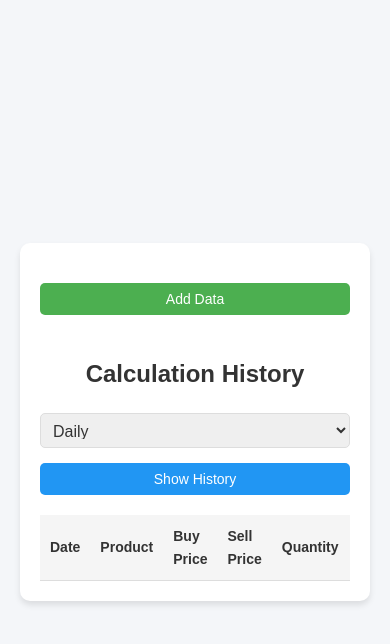
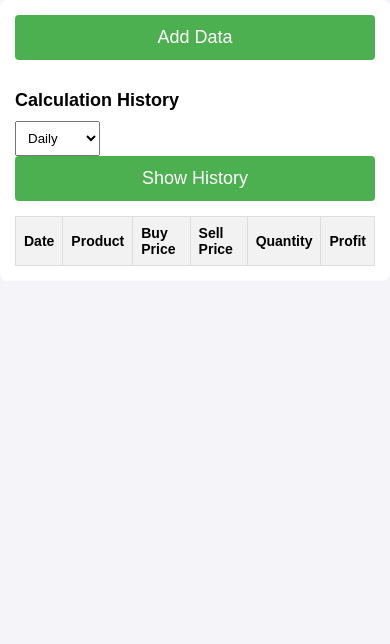
Before and after one commit to ihub1/proto, a plain HTML site: page index.html in a window 390 px wide. Drawn offline with Linux system fonts and the light colour scheme.

Commit message:
Update styles.css

```diff
--- a/styles.css
+++ b/styles.css
@@ -1,4 +1,4 @@
-/* General Styles */
+/* Basic reset and font styling */
 * {
   margin: 0;
   padding: 0;
@@ -6,62 +6,68 @@
 }
 
 body {
-  font-family: 'Arial', sans-serif;
-  background-color: #f4f6f9;
-  color: #333;
-  line-height: 1.6;
+  font-family: Arial, sans-serif;
+  background-color: #f4f4f9;
   display: flex;
   justify-content: center;
   align-items: center;
-  min-height: 100vh;
-  padding: 20px;
+  height: 100vh; /* Make sure the body takes full screen height */
 }
 
 .container {
   background-color: #fff;
-  border-radius: 10px;
-  box-shadow: 0 4px 6px rgba(0, 0, 0, 0.1);
-  width: 100%;
-  max-width: 900px;
-  padding: 30px;
+  padding: 20px;
+  border-radius: 8px;
+  box-shadow: 0 4px 12px rgba(0, 0, 0, 0.1);
+  width: 80%;
+  max-width: 900px; /* Limit the max width for large screens */
+  margin: 20px;
 }
 
-h1, h2 {
-  text-align: center;
-  color: #333;
+/* Header and result section */
+h2 {
+  margin-bottom: 10px;
+  font-size: 24px;
+}
+
+#result {
+  margin-top: 20px;
+}
+
+#profitAmount {
+  font-size: 20px;
+  font-weight: bold;
+}
+
+/* Form styling */
+form {
   margin-bottom: 20px;
 }
 
 label {
   display: block;
-  margin-bottom: 10px;
-  font-weight: bold;
-  color: #555;
+  margin-bottom: 5px;
 }
 
 input[type="text"],
-input[type="number"],
-select {
-  width: 80%; /* Reduced width of input boxes */
-  padding: 4px 8px; /* Reduced padding to reduce height */
+input[type="number"] {
+  width: 100%;
+  padding: 8px;
   margin-bottom: 15px;
   border: 1px solid #ddd;
-  border-radius: 5px;
-  font-size: 14px; /* Reduced font size */
-  color: #333;
-  height: 30px; /* Directly set a smaller height */
+  border-radius: 4px;
+  font-size: 16px;
 }
 
-/* Button Styles */
 button {
+  padding: 10px 20px;
+  font-size: 16px;
   background-color: #4CAF50;
   color: white;
   border: none;
-  padding: 8px 16px;
-  border-radius: 5px;
+  border-radius: 4px;
   cursor: pointer;
-  font-size: 14px;
-  transition: background-color 0.3s ease;
+  transition: background-color 0.3s;
 }
 
 button:hover {
@@ -73,122 +79,97 @@ button:disabled {
   cursor: not-allowed;
 }
 
-#result {
-  background-color: #e3f2fd;
-  padding: 12px;
-  border-radius: 5px;
-  margin-top: 20px;
-  text-align: center;
-  font-size: 16px;
-}
-
-#profitAmount {
-  font-weight: bold;
-}
-
 #history {
-  margin-top: 40px;
-}
-
-#historyTable {
-  width: 100%;
-  border-collapse: collapse;
-  margin-top: 20px;
-}
-
-#historyTable th,
-#historyTable td {
-  padding: 12px;
-  text-align: left;
-  border-bottom: 1px solid #ddd;
-  word-wrap: break-word;
-}
-
-#historyTable th {
-  background-color: #f5f5f5;
+  margin-top: 30px;
 }
 
 #filter {
   padding: 8px;
   margin-right: 10px;
-  border-radius: 5px;
-  border: 1px solid #ddd;
 }
 
-#showHistoryBtn {
-  background-color: #2196F3;
-  color: white;
-  border: none;
-  padding: 8px 16px;
-  border-radius: 5px;
-  cursor: pointer;
-  font-size: 14px;
-  transition: background-color 0.3s ease;
+table {
+  width: 100%;
+  margin-top: 15px;
+  border-collapse: collapse;
 }
 
-#showHistoryBtn:hover {
-  background-color: #1976D2;
+th, td {
+  padding: 10px;
+  border: 1px solid #ddd;
+  text-align: left;
 }
 
-/* Add Data Button */
-#addDataBtn {
-  display: block; /* Show "Add Data" button */
-  margin-top: 20px;
-  background-color: #4CAF50;
-  color: white;
-  padding: 8px 16px;
-  border-radius: 5px;
-  cursor: pointer;
-  font-size: 14px;
+th {
+  background-color: #f2f2f2;
 }
 
-#addDataBtn:hover {
-  background-color: #45a049;
-}
-
-/* Responsive design for small screens */
+/* Media query for small screens */
 @media (max-width: 768px) {
   .container {
-    padding: 20px;
+    width: 100%;
+    margin: 0;
+    padding: 10px;
+  }
+
+  form {
+    display: block;
+  }
+
+  input[type="text"],
+  input[type="number"] {
+    width: 100%;
+    padding: 10px;
+    font-size: 14px;
   }
 
   button {
     width: 100%;
-    padding: 10px;
+    padding: 15px;
+    font-size: 18px;
+  }
+
+  table {
+    font-size: 14px;
+  }
+
+  th, td {
+    padding: 8px;
+  }
+
+  #profitAmount {
+    font-size: 18px;
+  }
+
+  h2 {
+    font-size: 20px;
+  }
+}
+
+@media (max-width: 480px) {
+  body {
+    height: 100%; /* Allow body to take full height */
+    margin: 0;
+    padding: 0;
+  }
+
+  .container {
+    height: 100%;
+    width: 100%;
+    box-shadow: none;
+    padding: 15px;
+  }
+
+  h2, #profitAmount {
+    font-size: 18px;
+  }
+
+  input[type="text"],
+  input[type="number"] {
     font-size: 16px;
   }
 
-  input[type="text"],
-  input[type="number"],
-  select {
-    font-size: 16px;
-    padding: 8px;
-    width: 100%; /* Make inputs full-width on small screens */
-    height: 35px; /* Increase height slightly for small screens */
-  }
-
-  #historyTable th,
-  #historyTable td {
-    padding: 10px;
-    font-size: 14px;
-  }
-
-  /* Make the table scrollable horizontally */
-  #historyTable {
-    display: block;
-    overflow-x: auto;
-    -webkit-overflow-scrolling: touch;
-  }
-
-  /* Table headers will stay fixed while scrolling horizontally */
-  #historyTable th {
-    position: sticky;
-    top: 0;
-    background-color: #f5f5f5;
-    z-index: 1;
-  }
-
-  #historyTable td {
-    text-align: left;
+  button {
+    padding: 12px 0;
   }
 }
```
